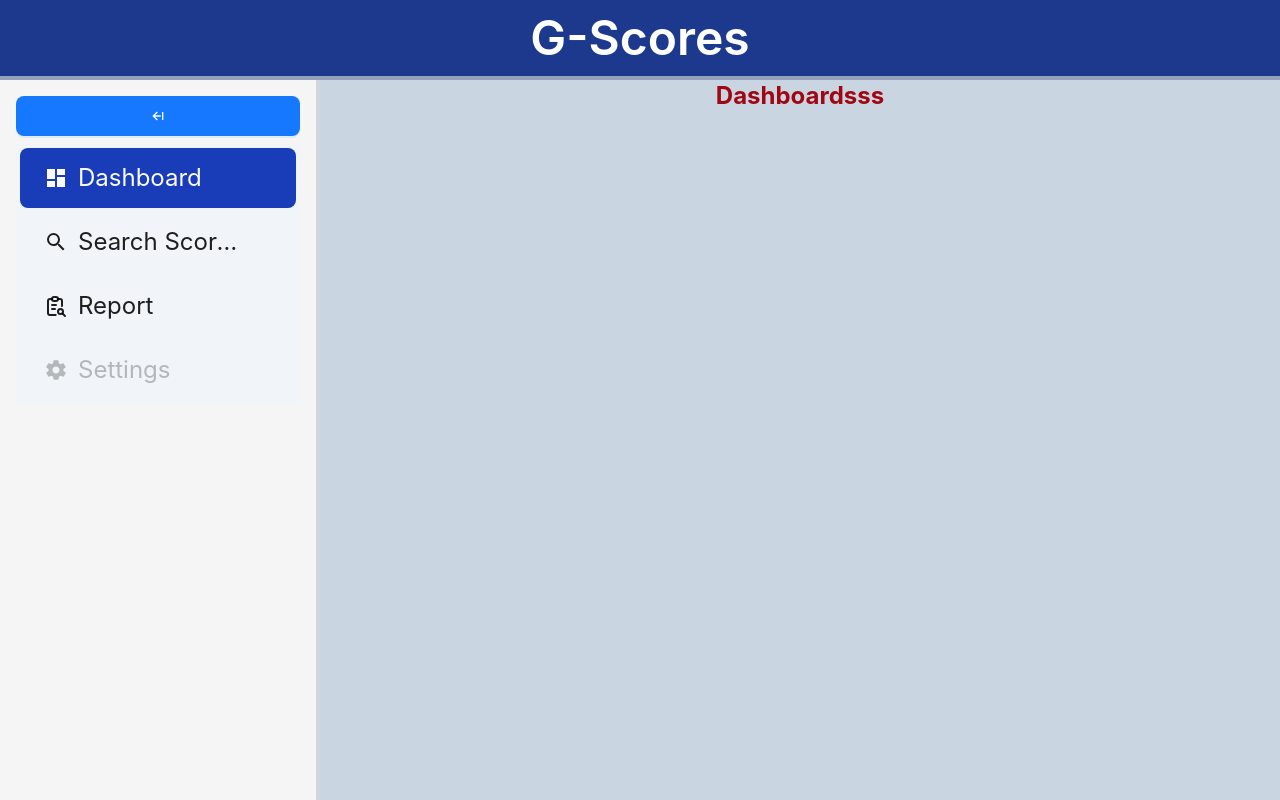
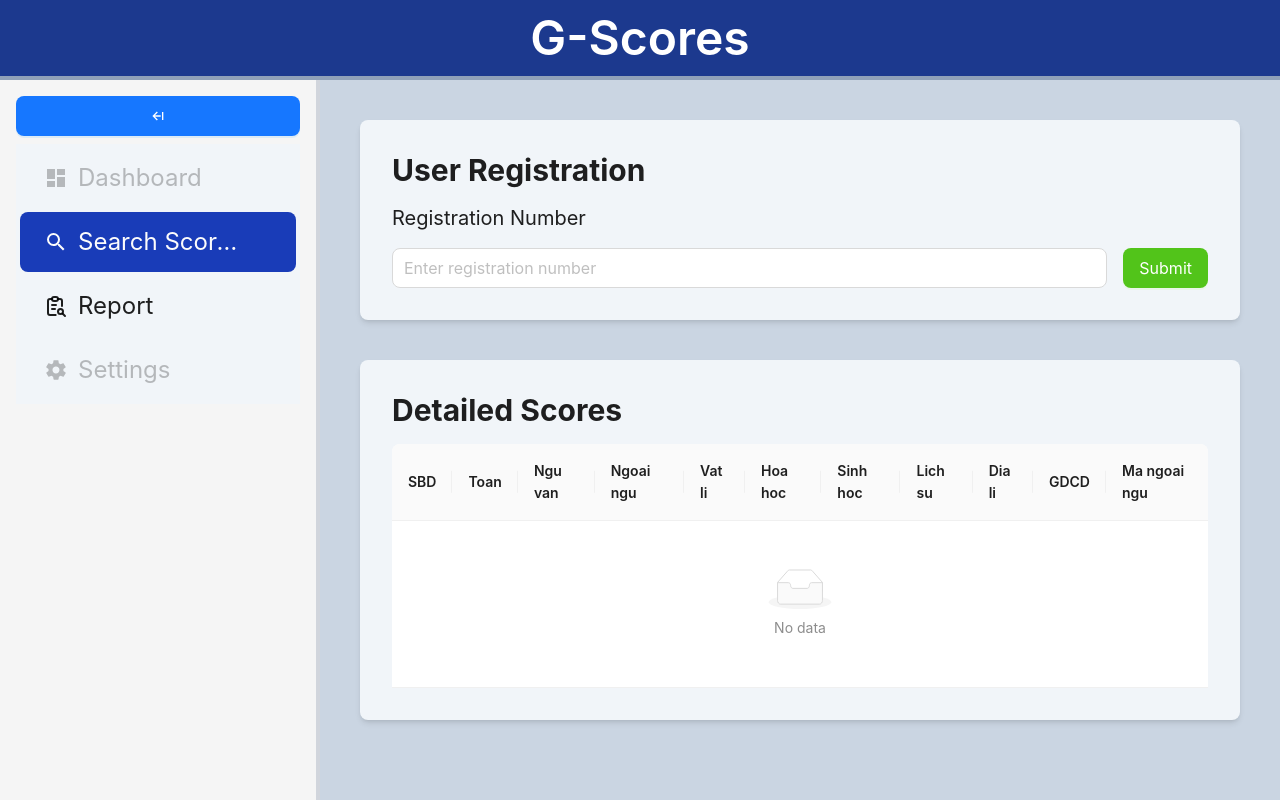
Before and after one commit to truonghs/GOS-Scores_FB, a React (Vite) app: page / in a window 1280 px wide. Built offline with nearby package versions, Linux system fonts and the light colour scheme.

Commit message:
disable dashboard and setting link

```diff
--- a/src/layouts/partials/Sidebar.tsx
+++ b/src/layouts/partials/Sidebar.tsx
@@ -22,6 +22,8 @@ export const Sidebar: React.FC<Props> = ({ children }) => {
       key: PATH.dashboard,
       icon: icons.dashboard,
       label: "Dashboard",
+      disabled: true,
+
       onClick: () => navigate(PATH.dashboard),
     },
     {
--- a/src/pages/Dashboard.tsx
+++ b/src/pages/Dashboard.tsx
@@ -1,3 +1,3 @@
 export const Dashboard = () => {
-  return <div className="font-bold text-2xl text-red-800">Dashboardsss</div>;
+  return <div className="font-bold text-2xl text-red-800">Dashboard comming soon!</div>;
 };
--- a/src/pages/Setting.tsx
+++ b/src/pages/Setting.tsx
@@ -1,5 +1,5 @@
 type Props = {};
 
 export function Setting({}: Props) {
-  return <div>Setting</div>;
+  return <div>Setting comming soon!</div>;
 }
--- a/src/utils/constants/path.ts
+++ b/src/utils/constants/path.ts
@@ -1,6 +1,6 @@
 export const PATH = {
-  dashboard: "/",
-  search: "/search-scores",
+  dashboard: "/dashboard",
+  search: "/",
   reports: "/reports",
   settings: "/settings",
 };
```
Also changed, not shown: src/routes/index.tsx (+8 -8 lines).
